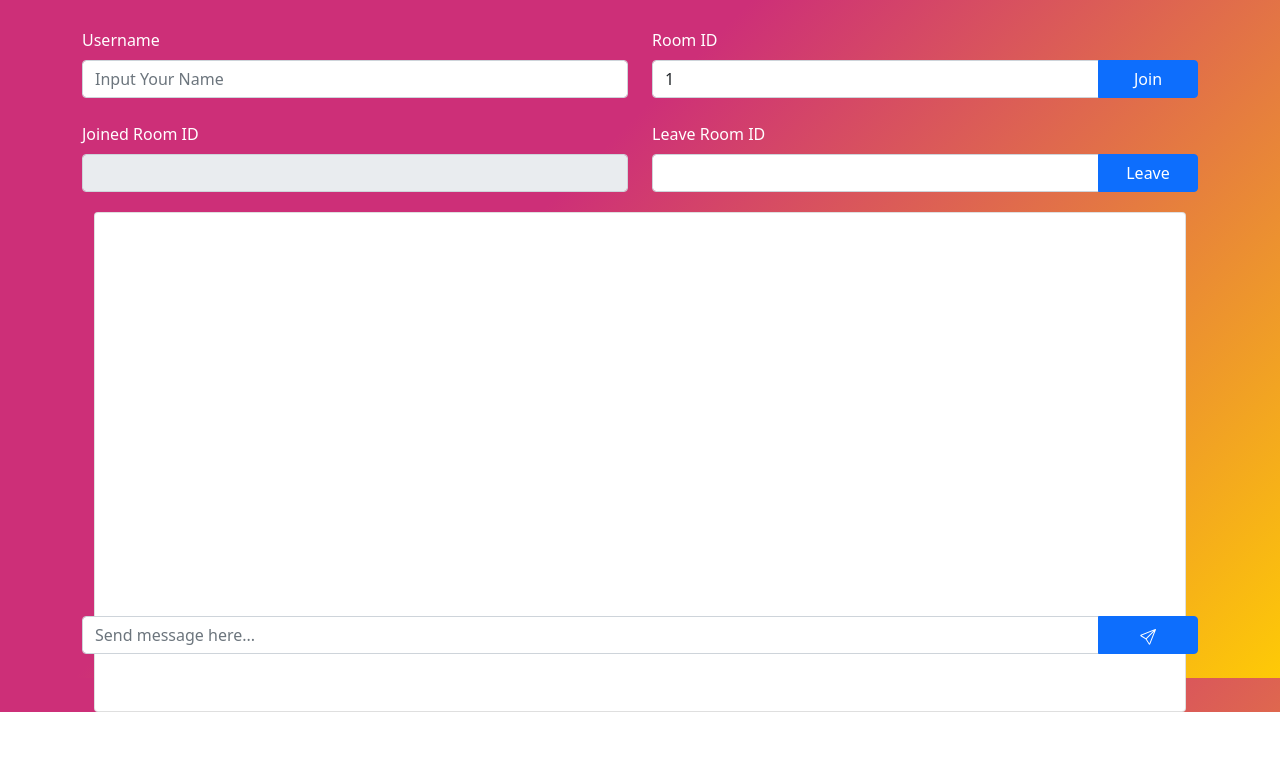
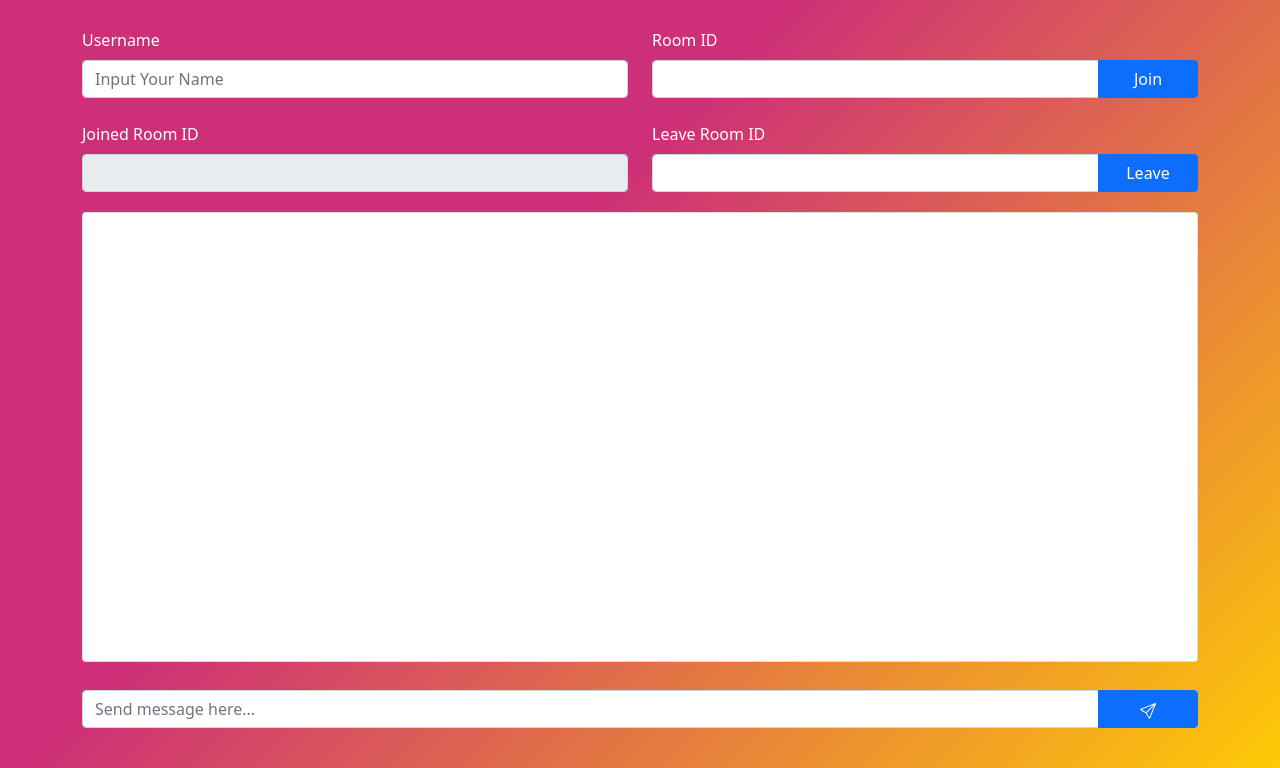
Before and after one commit to RazionAsukaru/socket-starter, a website: page app/index.html in a window 1280 px wide. Shown: the part 122-890 px from the top of the page. Before the commit the page ends 834 px from the top, so only its background shows below. Drawn offline with nearby package versions, Linux system fonts and the light colour scheme; no server answers.

Commit message:
fix html

```diff
--- a/app/app.js
+++ b/app/app.js
@@ -55,14 +55,17 @@ joinBtn.onclick = () => {
     socket.emit('join', { id: idInput.value, user: usernameInput.value }, (res) => {
         rooms.push(idInput.value);
         updateRooms();
+        idInput.value = '';
     });
 };
 
 leaveBtn.onclick = () => {
+    console.log('asd');
     socket.emit('leave', { id: idLeaveInput.value, user: usernameInput.value }, (res) => {
         const idx = rooms.indexOf(idLeaveInput.value);
         rooms.splice(idx, 1);
         updateRooms();
+        idLeaveInput.value = '';
     });
 };
 
--- a/app/index.html
+++ b/app/index.html
@@ -21,7 +21,6 @@
     <body
         class="pt-4"
         style="
-            height: 100vh;
             background: rgb(205, 47, 120);
             background: linear-gradient(135deg, rgba(205, 47, 120, 1) 42%, rgba(254, 202, 6, 1) 100%);
         "
@@ -45,7 +44,7 @@
                 <div class="mt-2 col-md-6">
                     <label for="idInput" class="form-label" style="color: white">Room ID</label>
                     <div class="input-group">
-                        <input type="text" class="form-control" id="idInput" value="1" />
+                        <input type="text" class="form-control" id="idInput" />
                         <button id="joinBtn" type="button" class="btn btn-primary" style="width: 100px">
                             Join
                         </button>
@@ -61,7 +60,7 @@
                 <div class="mt-2 col-md-6">
                     <label for="idLeaveInput" class="form-label" style="color: white">Leave Room ID</label>
                     <div class="input-group">
-                        <input type="text" class="form-control" id="idInput" />
+                        <input type="text" class="form-control" id="idLeaveInput" />
                         <button id="leaveBtn" type="button" class="btn btn-primary" style="width: 100px">
                             Leave
                         </button>
@@ -69,24 +68,21 @@
                 </div>
             </section>
 
-            <section class="container">
+            <section>
                 <div
                     id="messages"
                     class="card align-bottom"
                     style="
                         margin: 20px 0;
                         width: 100%;
-                        min-height: 250px;
-                        height: 100vh;
-                        max-height: 500px;
+                        height: 450px;
                         overflow: auto;
                         padding: 10px;
                     "
                 ></div>
             </section>
 
-            <div class="fixed-bottom container mb-4">
-                <section class="row mt-3">
+            <section class="row mt-3" style="padding-bottom: 40px">
                 <div class="mt-2 col-12">
                     <div class="input-group">
                         <input type="text" class="form-control" id="msgInput" placeholder="Send message here..." />
@@ -108,6 +104,5 @@
                 </div>
             </section>
         </div>
-        </div>
     </body>
 </html>
--- a/sockets/sfi-socket.ts
+++ b/sockets/sfi-socket.ts
@@ -22,6 +22,8 @@ export default (io: Server<DefaultEventsMap, DefaultEventsMap, DefaultEventsMap,
 
         socket.on('leave', (data, callback) => {
             const { id, user } = data;
+            console.log(data);
+
             if (!!!id) {
                 sfiSocket.emit('after-join', `You are not part of Room [ ${id} ] !`);
                 return;
```
Lines whose indentation alone changed are shown as unchanged.
